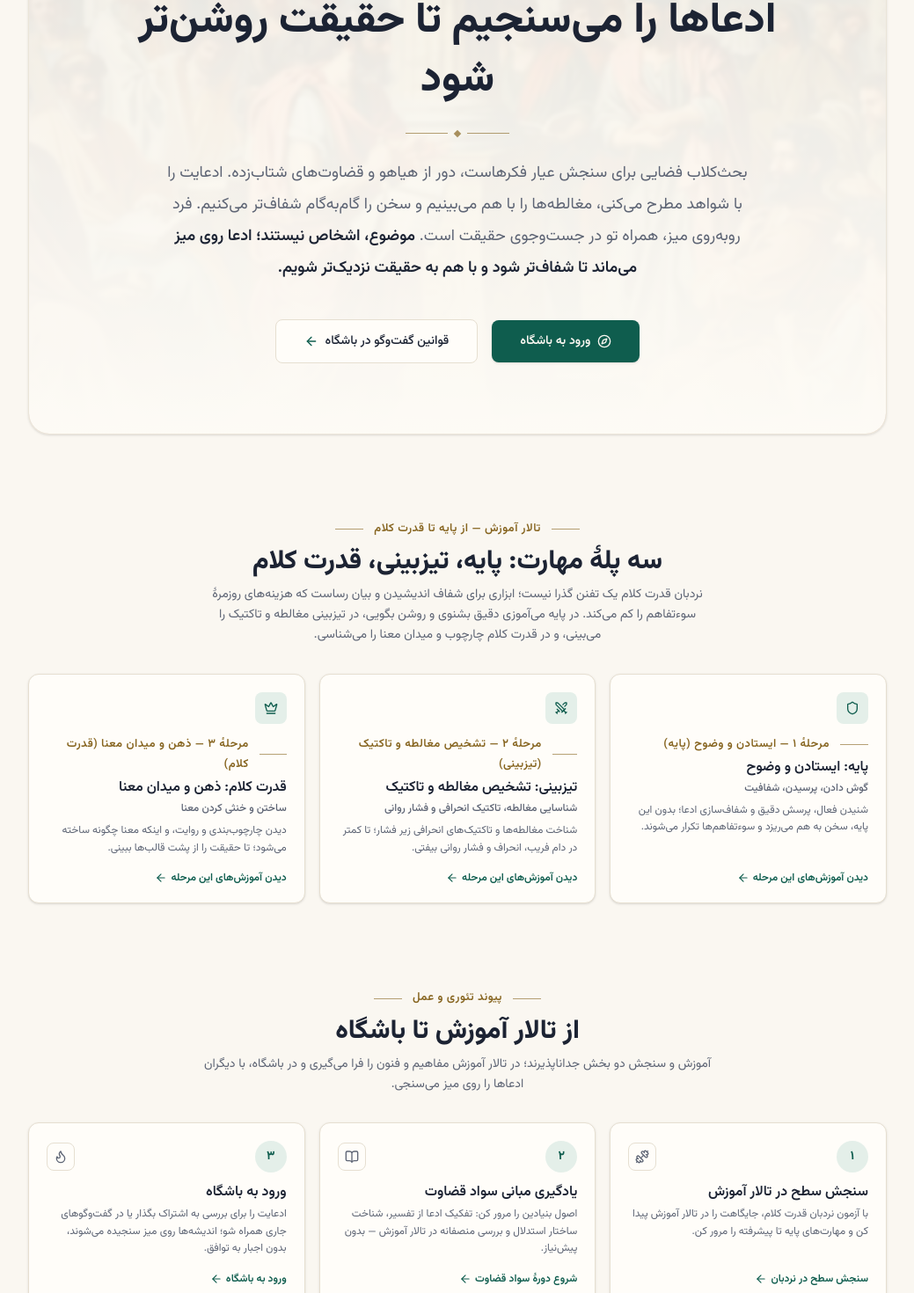
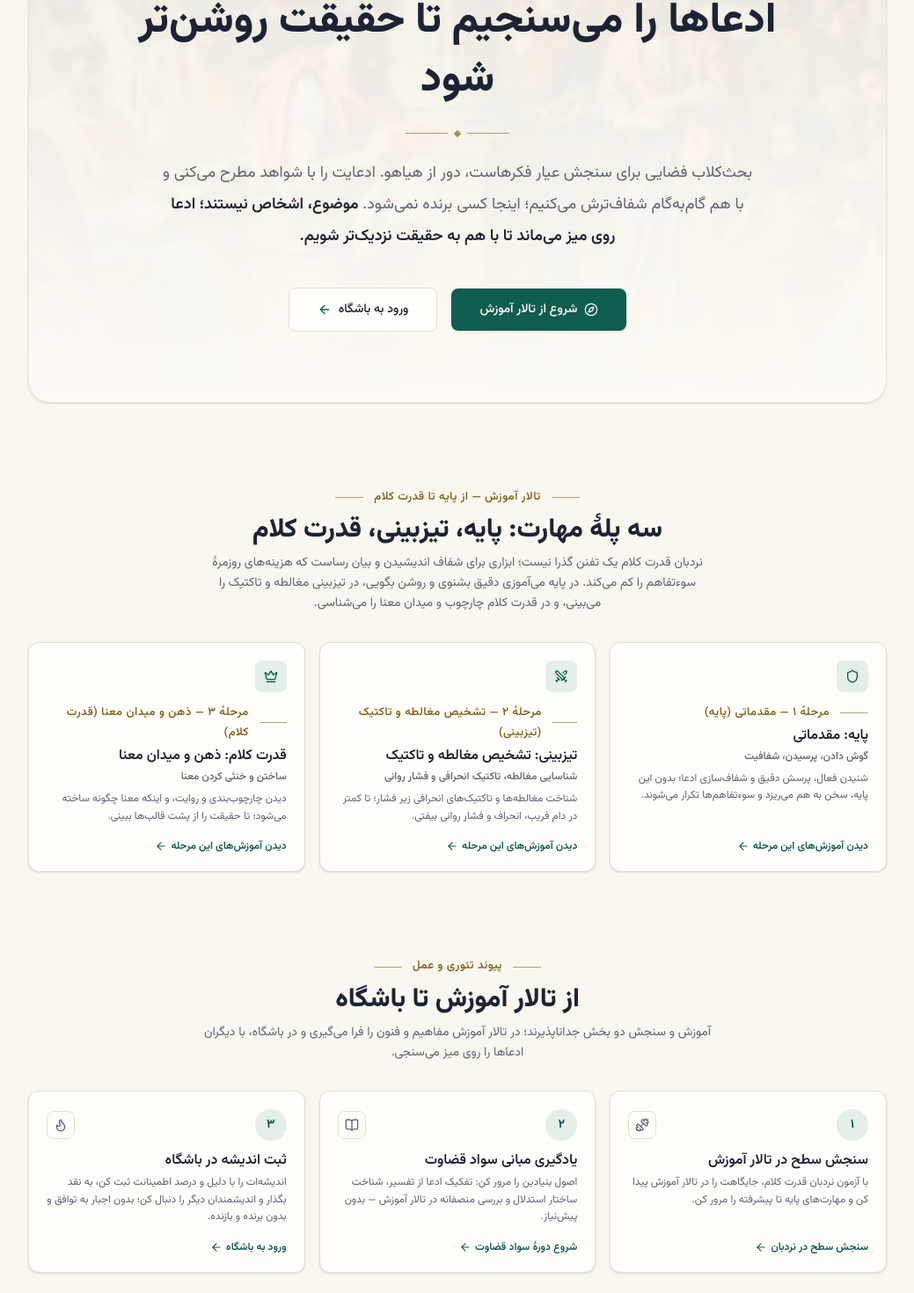
Before and after one commit to Mhmdrza/bahsclub, a Next.js app: page / in a window 1280 px wide. Shown: the part 330-1800 px from the top of the page at 88% size, without its empty margins (120-1159 px from the left). Built offline with nearby package versions, Linux system fonts and the light colour scheme; no server answers.

Commit message:
copy(home): tighten hero, ladder-first CTA, idea step; rename rung 1 to مقدماتی; drop stale AI_CONTEXT

```diff
--- a/content/articles/claim-vs-interpretation.mdx
+++ b/content/articles/claim-vs-interpretation.mdx
@@ -35,7 +35,7 @@ publishedAt: "2025-01-16"
 
 - **فرار از کلافگی و فرسایش روانی:** وقتی بحث به بن‌بست می‌رسد، شلیک آمار به احساسات فقط انرژی را هدر می‌دهد؛ تفکیک این دو، جلوی خشم بیهوده و فرسودگی کلامی را می‌گیرد.
 - **پیشگیری از سوءتفاهم تلخ در مخاطب:** مثل جدا کردن مترِ مهندسی از سلیقهٔ معماری؛ وقتی نشان می‌دهی نگاه طرف مقابل تفسیری و محترم است، بدون اصطکاک بیهوده، شواهدت را هم می‌شنود.
-- **حس تسلط و خونسردی درونی:** در هیاهوی بحث گیج نمی‌شوی؛ می‌فهمی انرژی‌ات را کجا خرج کنی و با تکیه بر ایستادن و وضوح، تعادل و استواری کلامت را حفظ می‌کنی.
+- **حس تسلط و خونسردی درونی:** در هیاهوی بحث گیج نمی‌شوی؛ می‌فهمی انرژی‌ات را کجا خرج کنی و با تکیه بر وضوح و اصول مقدماتی، تعادل و استواری کلامت را حفظ می‌کنی.
 - **رهایی از تحمیل‌های پنهان:** می‌بینی چه وقت دیگران سلیقه یا قضاوت شخصی‌شان را در پوشش «فکت قطعی علمی» می‌گنجانند، و آرامش ذهنی‌ات دست‌نخورده می‌ماند.
 
 ---
@@ -52,7 +52,7 @@ publishedAt: "2025-01-16"
 
 ## تفکیک ساختاری در صفحهٔ مناظره
 
-برای حفظ ایستادن و وضوح در گفت‌وگو، نخست باید جنس گزارهٔ پیش رو را شناخت. دو گزارهٔ آغازین را بار دیگر روبه‌روی هم بگذاریم:
+برای حفظ وضوح در گفت‌وگو، نخست باید جنس گزارهٔ پیش رو را شناخت. دو گزارهٔ آغازین را بار دیگر روبه‌روی هم بگذاریم:
 
 ۱. «با پیاده‌سازی ساختار جدید، بازدهی تحویل تسک‌های هفتگی ۱۴٪ افزایش یافته است.»
 ۲. «ساختار جدید شیوهٔ بهینه‌تری برای هدایت تیم است.»
@@ -122,7 +122,7 @@ $$\text{سؤال محک} \longrightarrow \text{«دقیقاً چه داده، م
 
 ## تمرین در تالار آموزش: تست فشار گزاره
 
-برای تثبیت این مهارت در سطح اول نردبان قدرت کلام (ایستادن و وضوح)، این گزاره را پیش از ورود به باشگاه مناظره محک بزن:
+برای تثبیت این مهارت در سطح اول نردبان قدرت کلام (مقدماتی)، این گزاره را پیش از ورود به باشگاه مناظره محک بزن:
 
 > **«هوش مصنوعی مولد، اصالت خلاقیت انسانی را لگدمال می‌کند.»**
 
--- a/content/articles/precise-claims.mdx
+++ b/content/articles/precise-claims.mdx
@@ -73,7 +73,7 @@ publishedAt: "2025-01-17"
 
 ## ارتباط با ساختار جلسه
 
-در تالار آموزش بحث‌کلاب، اولین گام در نردبان مهارت‌ها به «ایستادن و وضوح» اختصاص دارد؛ یعنی توانایی مهار کلام پیش از ورود به هر نوع اصطکاک فکری.
+در تالار آموزش بحث‌کلاب، اولین گام در نردبان مهارت‌ها به «مقدماتی» اختصاص دارد؛ یعنی توانایی مهار کلام پیش از ورود به هر نوع اصطکاک فکری.
 
 وقتی کاربران از تالار آموزش وارد رینگ باشگاه مناظره می‌شوند، اولین گام در آغاز هر چالش، «تثبیت و شفاف‌سازی گزاره» است. پیش از ردوبدل شدن استدلال‌ها، هر دو طرف ادعای اصلی را به این چهار اهرم مجهز می‌کنند تا انرژی گفتگو صرف رفع سوءتفاهم‌های لفظی نشود، بلکه منطق در برابر منطق به شکلی سنجیده محک بخورد.
 
@@ -81,4 +81,4 @@ publishedAt: "2025-01-17"
 
 یک جملهٔ مبهم را که اخیراً در محیط کار، جمع دوستان یا فضای مجازی شنیده‌ای انتخاب کن؛ گزاره‌ای کلی که مرزهایش روشن نبود. اکنون آن را با ۴ ستون قلمرو، تعریف، شرایط و استثناها بازنویسی کن.
 
-سپس این ادعای ساختاریافته را در گفت‌وگوی بعدی‌ات محک بزن و بررسی کن: آیا هم‌صحبتت می‌تواند بدون سردرگمی، مستقیماً وزن استدلال را بسنجد؟ اگر بله، ایستادن و وضوح در کلام را با موفقیت تمرین کرده‌ای.
+سپس این ادعای ساختاریافته را در گفت‌وگوی بعدی‌ات محک بزن و بررسی کن: آیا هم‌صحبتت می‌تواند بدون سردرگمی، مستقیماً وزن استدلال را بسنجد؟ اگر بله، وضوح در کلام را با موفقیت تمرین کرده‌ای.
--- a/content/pages/mission.md
+++ b/content/pages/mission.md
@@ -26,7 +26,7 @@ order: 4
 
 ما این مهارت را در سه لایه می‌بینیم — و آموزش‌هایمان دقیقاً روی همین سه لایه ساخته شده‌اند:
 
-1. **پایه — ایستادن و وضوح:** گوش دادن واقعی، پرسش درست، شفاف کردن ادعا، و مدیریت لحن و سکوت.
+1. **پایه — مقدماتی:** گوش دادن واقعی، پرسش درست، شفاف کردن ادعا، و مدیریت لحن و سکوت.
 2. **تیزبینی — تشخیص مغالطه و تاکتیک:** تشخیص تاکتیک‌های انحرافی، مدیریت تعارض، و شناخت ابزارهای نفوذ.
 3. **قدرت کلام — ذهن و میدان معنا:** دیدن لایه‌های پنهانِ معنا، و خنثی کردن کسانی که گفت‌وگو را به ابزار برتری تبدیل می‌کنند.
 
--- a/src/app/ladder/page.tsx
+++ b/src/app/ladder/page.tsx
@@ -37,11 +37,10 @@ export default function LadderPage() {
           <p className="eyebrow">نقشهٔ رشد</p>
         </div>
         <h1 className="mt-3 mb-4 text-3xl font-extrabold sm:text-4xl">
-          نردبان قدرت کلام: از ایستادن و وضوح تا میدان معنا
+          نردبان قدرت کلام: از مقدماتی تا میدان معنا
         </h1>
         <p className="max-w-3xl text-sm leading-relaxed text-muted">
-          گفت‌وگو سه لایهٔ بنیادین دارد که روی هم ساخته می‌شوند: اول ایستادن و وضوح،
-          شنیدن دقیق و تفکیک ادعا؛ بعد فراگیری تکنیک در تعارض و رویارویی با مغالطه‌ها؛
+          گفت‌وگو سه لایهٔ بنیادین دارد که روی هم ساخته می‌شوند: اول مقدمات: شنیدن دقیق و تفکیک ادعا؛ بعد فراگیری تکنیک در تعارض و رویارویی با مغالطه‌ها؛
           و در پایان تسلط بر ذهن و میدان معنا — چارچوب‌بندی و مدیریت صفحهٔ استدلال.
           با آزمون کوتاه زیر بفهم کجای نردبان ایستاده‌ای و قدم بعدی‌ات چیست.
         </p>
--- a/src/app/page.tsx
+++ b/src/app/page.tsx
@@ -22,7 +22,7 @@ const LADDER_META = [
   {
     id: "paye",
     icon: Shield,
-    warrior: "ایستادن و وضوح (پایه)",
+    warrior: "مقدماتی (پایه)",
     line: "شنیدن فعال، پرسش دقیق و شفاف‌سازی ادعا؛ بدون این پایه، سخن به هم می‌ریزد و سوءتفاهم‌ها تکرار می‌شوند.",
   },
   {
@@ -59,8 +59,8 @@ const STEPS = [
   {
     n: "۳",
     icon: Flame,
-    title: "ورود به باشگاه",
-    line: "ادعایت را برای بررسی به اشتراک بگذار یا در گفت‌وگوهای جاری همراه شو؛ اندیشه‌ها روی میز سنجیده می‌شوند، بدون اجبار به توافق.",
+    title: "ثبت اندیشه در باشگاه",
+    line: "اندیشه‌ات را با دلیل و درصد اطمینانت ثبت کن، به نقد بگذار و اندیشمندان دیگر را دنبال کن؛ بدون اجبار به توافق و بدون برنده و بازنده.",
     href: "/club",
     cta: "ورود به باشگاه",
   },
@@ -73,7 +73,7 @@ const QUICK_TASTE = [
 ];
 
 const WHY = [
-  "فروتنی در نقطهٔ آغاز: پذیرش این‌که ممکن است اشتباه کنیم؛ نقد بر ادعا و شواهد وارد می‌شود، نه بر هویت و انگیزهٔ گوینده.",
+  "فروتنی در نقطهٔ آغاز: پذیرش این‌که ممکن است اشتباه کنیم؛ نقد بر ادعا و شواهد وارد می‌شود، نه بر هویت و انگیزهٔ گوینده. اذعان به ندانستن، آغاز دانایی است.",
   "آزادی و استقلال اندیشه: هیچ اجباری برای تغییر باور وجود ندارد و توافق ساختگی هدف نیست؛ تغییر دیدگاه تنها به انتخاب خود فرد رخ می‌دهد.",
   "دعوت به‌جای تقابل: دیگری را همکار خود در شناخت واقعیت می‌دانیم، نه مانعی در برابر خود؛ درهای گفت‌وگو همواره گشوده‌اند.",
   "معیار یگانه برای سنجش: همان استانداردی را که برای ارزیابی نظر دیگران به کار می‌گیریم، برای باورهای خود نیز نگه می‌داریم.",
--- a/src/components/HeroSection.tsx
+++ b/src/components/HeroSection.tsx
@@ -6,11 +6,11 @@ const HERO = {
   eyebrow: "همه چیز رو همگان دانند",
   heading:
     "جایی برای شفاف اندیشیدن؛ کنار هم ادعاها را می‌سنجیم تا حقیقت روشن‌تر شود",
-  body: "بحث‌کلاب فضایی برای سنجش عیار فکرهاست، دور از هیاهو و قضاوت‌های شتاب‌زده. ادعایت را با شواهد مطرح می‌کنی، مغالطه‌ها را با هم می‌بینیم و سخن را گام‌به‌گام شفاف‌تر می‌کنیم. فرد روبه‌روی میز، همراه تو در جست‌وجوی حقیقت است.",
+  body: "بحث‌کلاب فضایی برای سنجش عیار فکرهاست، دور از هیاهو. ادعایت را با شواهد مطرح می‌کنی و با هم گام‌به‌گام شفاف‌ترش می‌کنیم؛ اینجا کسی برنده نمی‌شود.",
   bodyStrong:
-    "موضوع، اشخاص نیستند؛ ادعا روی میز می‌ماند تا شفاف‌تر شود و با هم به حقیقت نزدیک‌تر شویم.",
-  primary: { label: "ورود به باشگاه", href: "/club" },
-  secondary: { label: "قوانین گفت‌وگو در باشگاه", href: "/club/rules" },
+    "موضوع، اشخاص نیستند؛ ادعا روی میز می‌ماند تا با هم به حقیقت نزدیک‌تر شویم.",
+  primary: { label: "شروع از تالار آموزش", href: "/ladder" },
+  secondary: { label: "ورود به باشگاه", href: "/club" },
 };
 
 export default function HeroSection() {
--- a/src/lib/ladder.ts
+++ b/src/lib/ladder.ts
@@ -19,7 +19,7 @@ export const LADDER: LadderRung[] = [
   {
     id: "paye",
     step: "مرحلهٔ ۱",
-    title: "پایه: ایستادن و وضوح",
+    title: "پایه: مقدماتی",
     subtitle: "گوش دادن، پرسیدن، شفافیت",
     description:
       "اینجا یاد می‌گیری طوری حرف بزنی که طرف مقابل هم بخواهد بشنود: چطور گوش بدهی، چطور سؤال بپرسی، و چطور یک ادعای مبهم را دقیق کنی. بدون این پایه، هر تکنیک پیشرفته‌تری فقط یک بازی سطحی می‌شود.",
```
Also changed, not shown: 5 other files (tests, documents, lock files or other folders).
